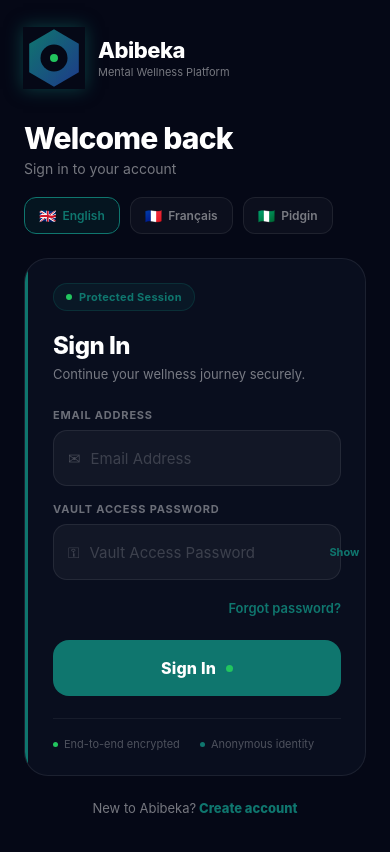
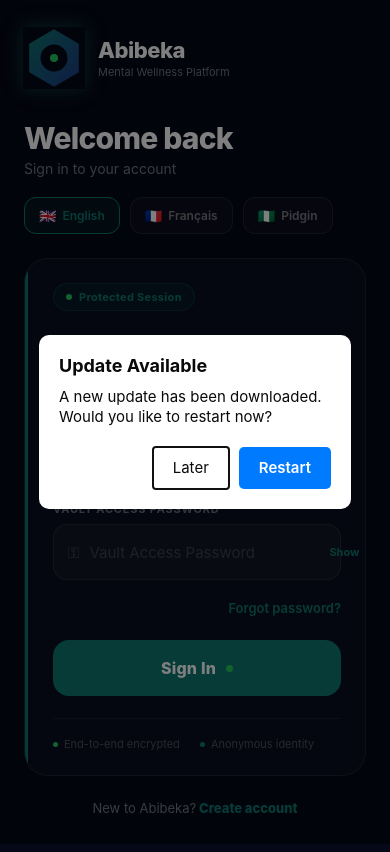
Before and after one commit to LIFELINK-TECHNOLOGIES/ABIBEKA_MOBILE_APP, a React Native app: screen /Login in a window 390 px wide. Shown: the top 852 px of the page. Built offline with nearby package versions, Linux system fonts and the light colour scheme.

Commit message:
otp setup

```diff
--- a/App.tsx
+++ b/App.tsx
@@ -1,20 +1,183 @@
 import RootNavigation from "./src/navigation/rootNavigation";
 import { I18nextProvider } from 'react-i18next';
 import i18n, { loadLanguage } from "./src/utils/i18n";
-import { useEffect } from "react";
+import { useEffect, useState, useCallback } from "react";
 import { QueryClientProvider } from "@tanstack/react-query";
 import { queryClient } from "./src/utils/queryClient";
+import { ActivityIndicator, View, Modal, TouchableOpacity, StyleSheet, Platform } from "react-native";
+import Text from "./src/components/basics/txt";
+import * as Updates from 'expo-updates';
+import { SafeAreaProvider } from 'react-native-safe-area-context';
 
 export default function App() {
+  const [updateStatus, setUpdateStatus] = useState('checking');
+  const [showUpdateModal, setShowUpdateModal] = useState(false);
+
   useEffect(() => {
     loadLanguage();
   }, []);
 
+  // ✅ Fixed update checker that works with expo-updates 10.9.8
+  const checkForUpdates = useCallback(async () => {
+    // Don't try to check for updates in Expo Go
+    if (__DEV__ && !Updates.isEmbeddedLaunch) {
+      console.log('Skipping update check in development/Expo Go');
+      setUpdateStatus('up-to-date');
+      return;
+    }
+
+    try {
+      setUpdateStatus('checking');
+      const update = await Updates.checkForUpdateAsync();
+
+      if (update.isAvailable) {
+        setUpdateStatus('downloading');
+        const result = await Updates.fetchUpdateAsync();
+
+        if (result.isNew) {
+          setUpdateStatus('ready');
+          setShowUpdateModal(true);
+        } else {
+          setUpdateStatus('up-to-date');
+        }
+      } else {
+        setUpdateStatus('up-to-date');
+      }
+    } catch (error) {
+      console.error('Error checking for updates:', error);
+      setUpdateStatus('error');
+    }
+  }, []);
+
+  useEffect(() => {
+    checkForUpdates();
+  }, [checkForUpdates]);
+
+  // ✅ Use Updates.useUpdateEvents() hook if available, otherwise skip listeners
+  useEffect(() => {
+    // The addListener API was removed in newer versions
+    // Instead, use the checkForUpdates function above
+    // For events, you can use Updates.useUpdateEvents() hook if needed
+    try {
+      if (Updates.useUpdateEvents) {
+        // This is available in some versions
+        console.log('Using useUpdateEvents hook');
+      }
+    } catch (e) {
+      console.log('Update events listener not available');
+    }
+  }, []);
+
+  const reloadApp = useCallback(async () => {
+    try {
+      await Updates.reloadAsync();
+    } catch (error) {
+      console.error('Error reloading app:', error);
+    }
+  }, []);
+
+  // Show loading screen while downloading
+  if (updateStatus === 'downloading') {
+    return (
+      <View style={styles.centered}>
+        <ActivityIndicator size="large" />
+        <Text style={styles.loadingText}>Downloading update...</Text>
+      </View>
+    );
+  }
+
   return (
-    <QueryClientProvider client={queryClient}>
-      <I18nextProvider i18n={i18n}>
-        <RootNavigation />
-      </I18nextProvider>
-    </QueryClientProvider>
+    <SafeAreaProvider>
+      <QueryClientProvider client={queryClient}>
+        <I18nextProvider i18n={i18n}>
+          <RootNavigation />
+
+          {/* Custom Update Modal */}
+          <Modal
+            visible={showUpdateModal}
+            transparent
+            animationType="fade"
+          >
+            <View style={styles.modalOverlay}>
+              <View style={styles.modalContent}>
+                <Text style={styles.modalTitle}>Update Available</Text>
+                <Text style={styles.modalMessage}>
+                  A new update has been downloaded. Would you like to restart now?
+                </Text>
+                <View style={styles.modalButtons}>
+                  <TouchableOpacity
+                    style={styles.secondaryButton}
+                    onPress={() => setShowUpdateModal(false)}
+                  >
+                    <Text>Later</Text>
+                  </TouchableOpacity>
+                  <TouchableOpacity
+                    style={styles.primaryButton}
+                    onPress={() => {
+                      setShowUpdateModal(false);
+                      reloadApp();
+                    }}
+                  >
+                    <Text style={styles.primaryButtonText}>Restart</Text>
+                  </TouchableOpacity>
+                </View>
+              </View>
+            </View>
+          </Modal>
+        </I18nextProvider>
+      </QueryClientProvider>
+    </SafeAreaProvider>
   );
 }
+
+const styles = StyleSheet.create({
+  centered: {
+    flex: 1,
+    justifyContent: 'center',
+    alignItems: 'center',
+  },
+  loadingText: {
+    marginTop: 10,
+  },
+  modalOverlay: {
+    flex: 1,
+    backgroundColor: 'rgba(0,0,0,0.5)',
+    justifyContent: 'center',
+    alignItems: 'center',
+  },
+  modalContent: {
+    backgroundColor: 'white',
+    borderRadius: 10,
+    padding: 20,
+    width: '80%',
+    maxWidth: 400,
+  },
+  modalTitle: {
+    fontSize: 18,
+    fontWeight: 'bold',
+    marginBottom: 10,
+  },
+  modalMessage: {
+    marginBottom: 20,
+    lineHeight: 20,
+  },
+  modalButtons: {
+    flexDirection: 'row',
+    justifyContent: 'flex-end',
+    gap: 10,
+  },
+  primaryButton: {
+    backgroundColor: '#007AFF',
+    paddingVertical: 10,
+    paddingHorizontal: 20,
+    borderRadius: 5,
+  },
+  secondaryButton: {
+    paddingVertical: 10,
+    paddingHorizontal: 20,
+  },
+  primaryButtonText: {
+    color: 'white',
+    fontWeight: '600',
+  },
+});
--- a/app.json
+++ b/app.json
@@ -7,6 +7,15 @@
     "icon": "./assets/AbibekaIcon.jpeg",
     "userInterfaceStyle": "light",
     "newArchEnabled": true,
+    "updates": {
+      "enabled": true,
+      "checkAutomatically": "ON_LOAD",
+      "fallbackToCacheTimeout": 0,
+      "url": "https://u.expo.dev/3f9ffaec-6bc7-43d5-ae08-bc6dbf6e76d9"
+    },
+    "runtimeVersion": {
+      "policy": "appVersion"
+    },
     "splash": {
       "image": "./assets/AbibekaLogo.jpeg",
       "resizeMode": "contain",
--- a/package.json
+++ b/package.json
@@ -21,6 +21,7 @@
     "expo-network": "~8.0.8",
     "expo-secure-store": "~15.0.8",
     "expo-status-bar": "~3.0.9",
+    "expo-updates": "~29.0.18",
     "i18next": "^26.3.1",
     "react": "19.1.0",
     "react-i18next": "^17.0.8",
```
Also changed, not shown: src/hooks/useUpdateCheck.ts (added, +50 -0 lines), 1 other file (tests, documents, lock files or other folders).
